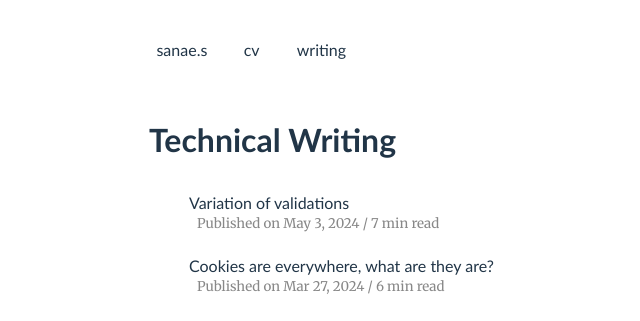
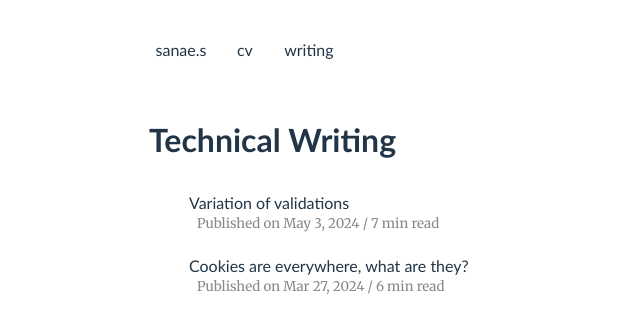
Before and after one commit to Pokasana/intro-page, a React (Vite) app: page /writing in a window 1280 px wide. Shown: the top 321 px of the page, without its empty margins (199-839 px from the left). Built offline with nearby package versions, Linux system fonts and the light colour scheme.

Commit message:
delete gap-1 from NavBar to prevent it from shifting on hover

```diff
--- a/src/app/NavBar.jsx
+++ b/src/app/NavBar.jsx
@@ -5,7 +5,7 @@ import { NavLink } from "react-router-dom";
 function NavBar() {
 
   return (
-    <div className="relative flex-none grid gap-1 grid-cols-5 text-center">
+    <div className="grid grid-cols-5 text-center">
       <NavLink className="hover:font-bold" to="/">
         sanae.s
       </NavLink>
--- a/src/features/writing/Blog.jsx
+++ b/src/features/writing/Blog.jsx
@@ -21,7 +21,7 @@ function Blog() {
             <a
             className="hover:font-semibold"
             href="https://medium.com/@sanae.s.soma/cookies-are-everywhere-what-are-they-are-a9f9ef3d3abe" target="_blank">
-            Cookies are everywhere, what are they are?</a>
+            Cookies are everywhere, what are they?</a>
             <br/>
             <small className="ml-2">Published on Mar 27, 2024 / 6 min read</small>
           </li>
```
